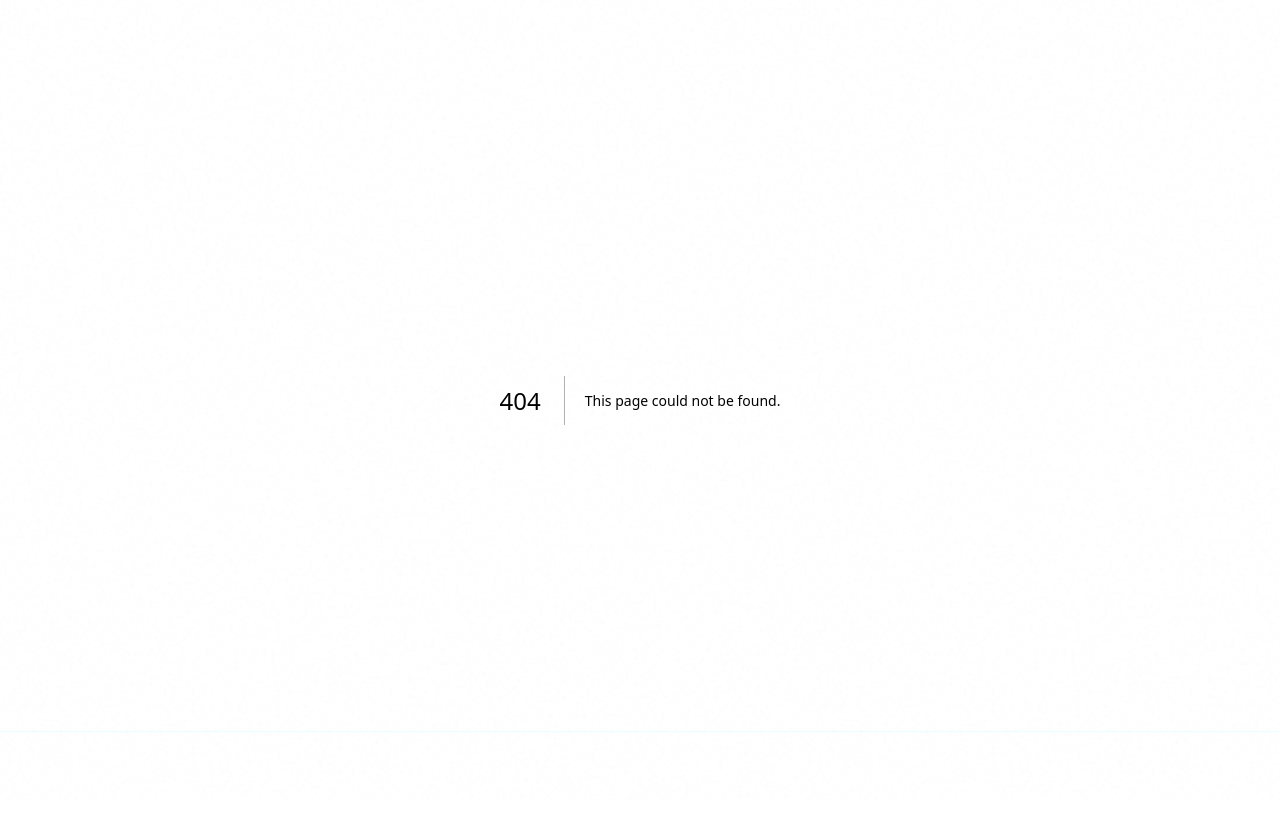
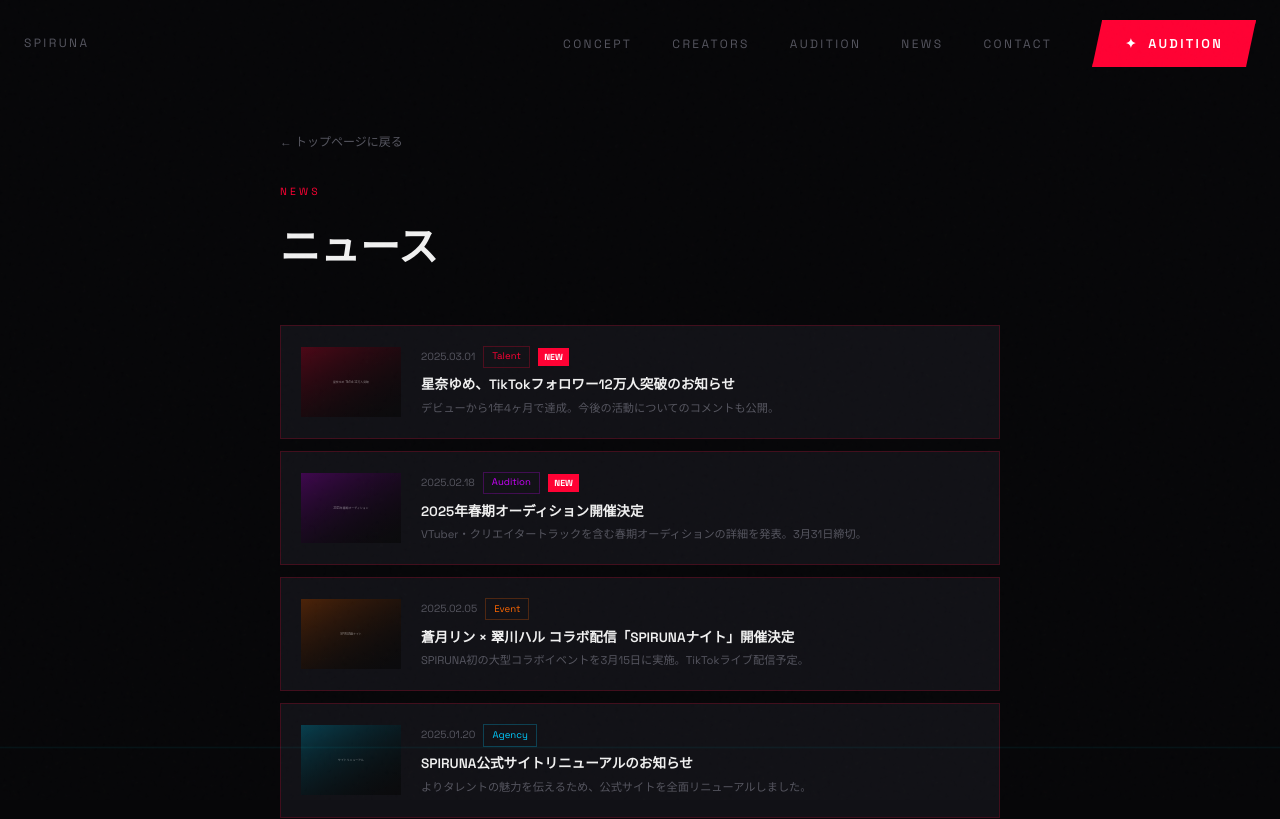
Before and after one commit to enterfans001-eng/spiruna-site, a Next.js app: page /news in a window 1280 px wide. Before the commit this address had no page. Shown: the top 819 px of the page. Built offline with nearby package versions, Linux system fonts and the light colour scheme; a web font is replaced by a local one.

Commit message:
ニュース一覧ページを追加（/news 404修正）
トップページの「全ニュースを見る」リンク先の /news ページが
存在しなかった問題を修正。ニュース一覧を表示するページを作成。

Co-Authored-By: Claude Opus 4.6 <noreply@anthropic.com>

```diff
--- /dev/null
+++ b/app/news/NewsListContent.tsx
@@ -0,0 +1,110 @@
+"use client";
+import Link from "next/link";
+import Header from "@/components/Header";
+import Footer from "@/components/Footer";
+import { newsItems } from "@/lib/news-data";
+
+export default function NewsListContent() {
+  return (
+    <>
+      <Header />
+      <main style={{ background: "var(--bg)", minHeight: "100vh", paddingTop: "8rem", paddingBottom: "5rem" }}>
+        <div style={{ maxWidth: "48rem", margin: "0 auto", padding: "0 1.5rem" }}>
+          <Link
+            href="/"
+            style={{
+              display: "inline-block", fontSize: "0.75rem", color: "var(--text-muted)",
+              textDecoration: "none", marginBottom: "2rem", transition: "color 0.2s",
+            }}
+            onMouseEnter={(e) => (e.currentTarget.style.color = "var(--text)")}
+            onMouseLeave={(e) => (e.currentTarget.style.color = "var(--text-muted)")}
+          >
+            ← トップページに戻る
+          </Link>
+
+          <p style={{ fontSize: "0.65rem", letterSpacing: "0.3em", color: "var(--red)", marginBottom: "0.75rem" }}>
+            NEWS
+          </p>
+          <h1 style={{
+            fontFamily: "var(--font-serif)",
+            fontSize: "clamp(1.75rem, 4vw, 2.5rem)", fontWeight: 700, marginBottom: "3rem",
+          }}>
+            ニュース
+          </h1>
+
+          <div style={{ display: "flex", flexDirection: "column", gap: "0.75rem" }}>
+            {newsItems.map((item) => (
+              <Link
+                key={item.slug}
+                href={`/news/${item.slug}`}
+                style={{
+                  display: "flex", gap: "1.25rem", alignItems: "center",
+                  padding: "1.25rem", textDecoration: "none",
+                  background: "var(--surface)", border: "1px solid var(--border)",
+                  transition: "border-color 0.2s, background 0.2s",
+                }}
+                onMouseEnter={(e) => {
+                  e.currentTarget.style.borderColor = "rgba(255,0,51,0.3)";
+                  e.currentTarget.style.background = "rgba(255,0,51,0.03)";
+                }}
+                onMouseLeave={(e) => {
+                  e.currentTarget.style.borderColor = "var(--border)";
+                  e.currentTarget.style.background = "var(--surface)";
+                }}
+              >
+                {/* Image */}
+                {item.image && (
+                  <div style={{
+                    flexShrink: 0, width: 100, height: 70, overflow: "hidden",
+                    background: `linear-gradient(135deg, ${item.accent}22, ${item.accent}08)`,
+                  }}>
+                    <img
+                      src={item.image}
+                      alt=""
+                      style={{ width: "100%", height: "100%", objectFit: "cover" }}
+                    />
+                  </div>
+                )}
+
+                {/* Content */}
+                <div style={{ flex: 1, minWidth: 0 }}>
+                  <div style={{ display: "flex", alignItems: "center", gap: "0.5rem", marginBottom: "0.4rem", flexWrap: "wrap" }}>
+                    <span style={{ fontSize: "0.65rem", color: "var(--text-muted)" }}>{item.date}</span>
+                    <span style={{
+                      fontSize: "0.6rem", padding: "0.15rem 0.5rem",
+                      border: `1px solid ${item.accent}40`, color: item.accent,
+                    }}>
+                      {item.category}
+                    </span>
+                    {item.isNew && (
+                      <span style={{
+                        fontSize: "0.55rem", padding: "0.1rem 0.4rem",
+                        background: "var(--red)", color: "#fff", fontWeight: 700,
+                      }}>
+                        NEW
+                      </span>
+                    )}
+                  </div>
+                  <p style={{
+                    fontSize: "0.85rem", fontWeight: 600, color: "var(--text)",
+                    marginBottom: "0.25rem",
+                    overflow: "hidden", textOverflow: "ellipsis", whiteSpace: "nowrap",
+                  }}>
+                    {item.title}
+                  </p>
+                  <p style={{
+                    fontSize: "0.7rem", color: "var(--text-muted)",
+                    overflow: "hidden", textOverflow: "ellipsis", whiteSpace: "nowrap",
+                  }}>
+                    {item.desc}
+                  </p>
+                </div>
+              </Link>
+            ))}
+          </div>
+        </div>
+      </main>
+      <Footer />
+    </>
+  );
+}
--- /dev/null
+++ b/app/news/page.tsx
@@ -0,0 +1,11 @@
+import type { Metadata } from "next";
+import NewsListContent from "./NewsListContent";
+
+export const metadata: Metadata = {
+  title: "NEWS | SPIRUNA",
+  description: "SPIRUNA最新ニュース一覧。タレント情報、イベント、オーディション情報をお届けします。",
+};
+
+export default function NewsListPage() {
+  return <NewsListContent />;
+}
```
